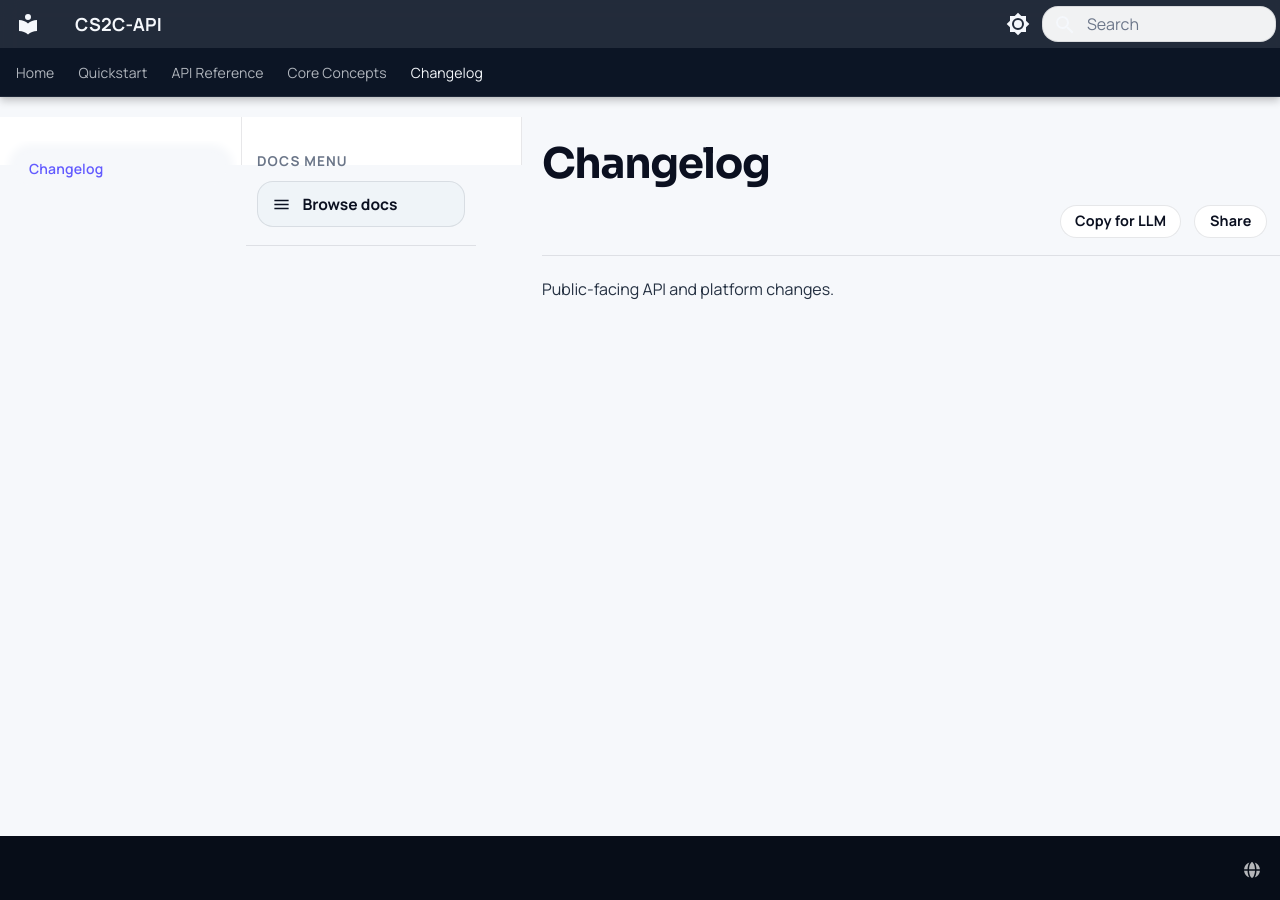
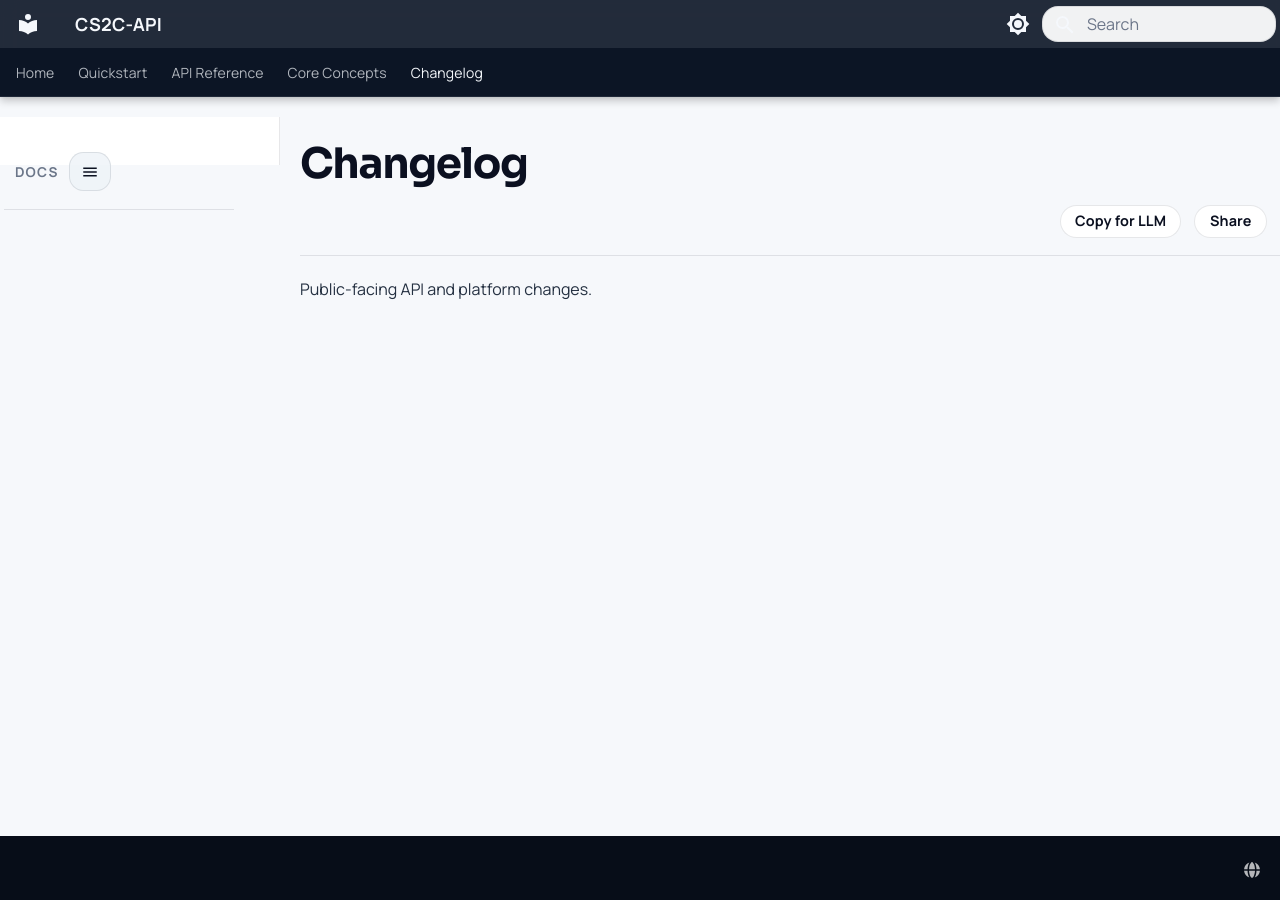
Before and after one commit to dadscap/cs2c-docs, an MkDocs documentation site: the page built from docs/changelog.md, in a window 1280 px wide. Built offline with MkDocs 1.6.1 and Material for MkDocs 9.7.7, drawn with Linux system fonts in a browser that asks for light colours.

Commit message:
Sync public docs from dadscap/cs2c-api@b43e3275b0c93c79c868815582bdcc0ca9d2fb24

```diff
--- a/docs/javascripts/llm-tools.js
+++ b/docs/javascripts/llm-tools.js
@@ -267,13 +267,14 @@
 
     const label = document.createElement("div");
     label.className = "cs2c-sidebar-tools__label";
-    label.textContent = "Docs menu";
+    label.textContent = "Docs";
 
     const button = document.createElement("button");
     button.className = "cs2c-sidebar-tools__button";
     button.type = "button";
+    button.setAttribute("aria-label", "Browse docs navigation");
     button.innerHTML =
-      '<svg viewBox="0 0 24 24" aria-hidden="true"><path fill="currentColor" d="M3 6h18v2H3zm0 5h18v2H3zm0 5h18v2H3z"/></svg><span>Browse docs</span>';
+      '<svg viewBox="0 0 24 24" aria-hidden="true"><path fill="currentColor" d="M3 6h18v2H3zm0 5h18v2H3zm0 5h18v2H3z"/></svg>';
     button.addEventListener("click", () => {
       drawerToggle.checked = !drawerToggle.checked;
     });
--- a/docs/stylesheets/extra.css
+++ b/docs/stylesheets/extra.css
@@ -396,13 +396,16 @@ input {
 }
 
 .cs2c-sidebar-tools {
+  display: flex;
+  align-items: center;
+  gap: 0.55rem;
   margin: 0 0 0.9rem;
   padding: 0 0.55rem 0.9rem;
   border-bottom: 1px solid var(--cs2c-border);
 }
 
 .cs2c-sidebar-tools__label {
-  margin: 0 0 0.55rem;
+  margin: 0;
   font-size: 0.68rem;
   font-weight: 700;
   letter-spacing: 0.08em;
@@ -414,17 +417,17 @@ input {
   display: inline-flex;
   align-items: center;
   gap: 0.55rem;
-  width: 100%;
   appearance: none;
   border: 1px solid var(--cs2c-border);
-  border-radius: 0.8rem;
+  border-radius: 0.72rem;
   background: color-mix(in srgb, var(--cs2c-bg-subtle) 78%, transparent);
   color: var(--cs2c-heading);
   cursor: pointer;
   font: inherit;
-  font-size: 0.78rem;
+  font-size: 0.72rem;
   font-weight: 700;
-  padding: 0.55rem 0.72rem;
+  line-height: 1;
+  padding: 0.48rem 0.55rem;
   transition: border-color 160ms ease, background-color 160ms ease, color 160ms ease;
 }
 
@@ -436,11 +439,19 @@ input {
 
 .cs2c-sidebar-tools__button svg {
   flex: 0 0 auto;
-  width: 0.95rem;
-  height: 0.95rem;
+  width: 0.9rem;
+  height: 0.9rem;
 }
 
 @media (min-width: 76.25em) {
+  .md-sidebar--primary {
+    display: none;
+  }
+
+  [data-md-toggle="drawer"]:checked ~ .md-container .md-sidebar--primary {
+    display: block;
+  }
+
   .md-sidebar--secondary {
     order: 1;
     flex: 0 0 14rem;
```
